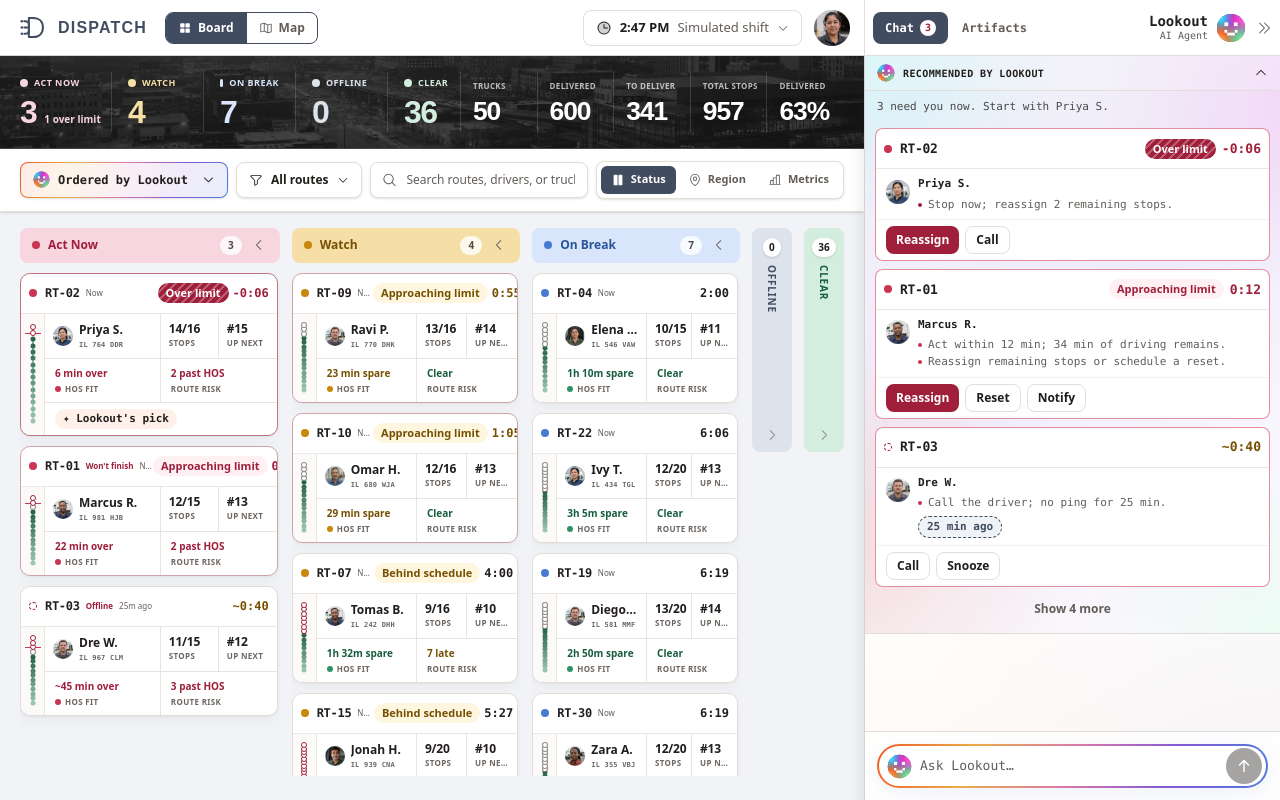
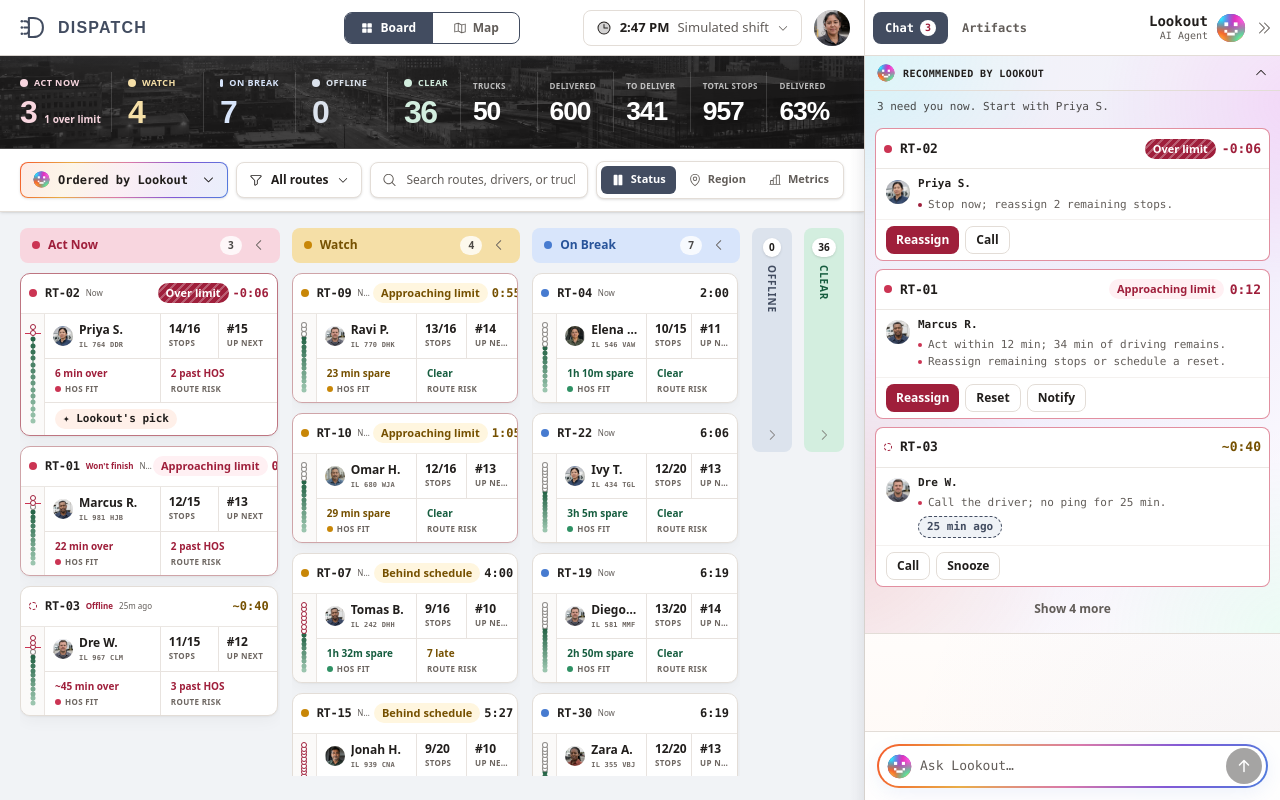
Before and after one commit to davekeller/dispatcher-dashboard, a React (Vite) app: page / in a window 1280 px wide. Built offline with nearby package versions, Linux system fonts and the light colour scheme.

Commit message:
Center and widen the workspace toggle

```diff
--- a/src/app/Header.tsx
+++ b/src/app/Header.tsx
@@ -30,7 +30,7 @@ export default function Header() {
   const mapTo = origin?.view === 'map' ? origin.to : '/map'
   // The nav shadow belongs under the lowest nav layer: on a route file the Stops bar casts it, so the product bar does not.
   const lowestNav = !focused
-  const segment = (on: boolean) => `flex h-full items-center gap-1.5 px-3 text-[12px] font-semibold transition focus-visible:z-10 focus-visible:outline-2 focus-visible:outline-offset-[-2px] focus-visible:outline-ink/40 ${navigationItemState(on)}`
+  const segment = (on: boolean) => `flex h-full flex-1 items-center justify-center gap-1.5 px-3 text-[12px] font-semibold transition focus-visible:z-10 focus-visible:outline-2 focus-visible:outline-offset-[-2px] focus-visible:outline-ink/40 ${navigationItemState(on)}`
 
   return (
     <header className={`relative z-30 flex h-14 shrink-0 items-center gap-0.5 border-b border-line bg-panel pr-3.5 ${lowestNav ? 'nav-shadow-below' : ''}`}>
@@ -41,7 +41,7 @@ export default function Header() {
         </Link>
       </div>
       <Link to="/" className="-ml-2 whitespace-nowrap font-display text-[16px] font-bold uppercase leading-none tracking-[0.075em] text-nav-selected-ink">Dispatch</Link>
-      <nav aria-label="Workspace view" className="ml-4 flex h-8 shrink-0 items-stretch overflow-hidden rounded-control border border-nav-selected-ink bg-panel">
+      <nav aria-label="Workspace view" className="absolute left-1/2 top-1/2 z-10 flex h-8 w-44 -translate-x-1/2 -translate-y-1/2 items-stretch overflow-hidden rounded-control border border-nav-selected-ink bg-panel">
         <Link to="/" aria-current={onBoard ? 'page' : undefined} className={segment(onBoard)}>
           <SquaresFour size={14} weight={onBoard ? 'fill' : 'regular'} /> Board
         </Link>
@@ -50,7 +50,7 @@ export default function Header() {
         </Link>
       </nav>
       {focused && (
-        <div className="ml-1 flex min-w-0 items-center gap-1.5 text-[12px] text-muted" aria-label={`Route Details: ${focused.route.id.toUpperCase()}`}>
+        <div className="ml-4 flex min-w-0 items-center gap-1.5 text-[12px] text-muted" aria-label={`Route Details: ${focused.route.id.toUpperCase()}`}>
           <CaretRight size={13} className="shrink-0" />
           <span className="whitespace-nowrap font-medium">Route Details</span>
           <span aria-hidden="true" className="text-label">·</span>
```
Also changed, not shown: 3 other files (tests, documents, lock files or other folders).
